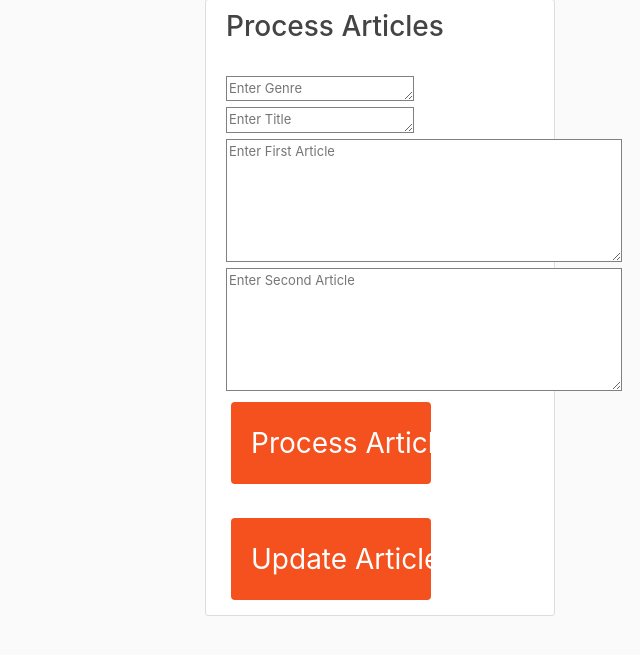
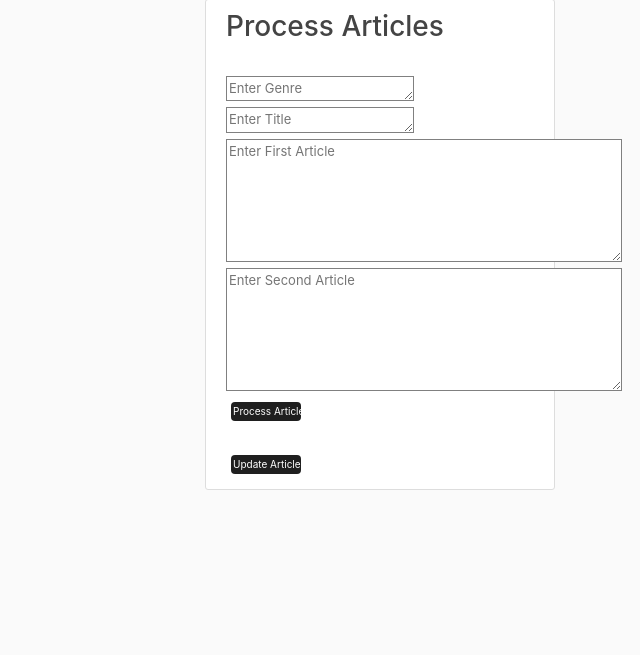
Before and after one commit to dthomas40/newssimplified, a Django app: page / in a window 1280 px wide. Shown: the part 81-736 px from the top of the page, without its empty margins (640-1280 px from the left). Run offline with Django 3.2, Linux system fonts and the light colour scheme; data that the repository does not hold is empty; some libraries are stand-ins or nearby versions.

Commit message:
styling changes

```diff
--- a/blog/templates/blog/base.html
+++ b/blog/templates/blog/base.html
@@ -42,13 +42,13 @@
       .button {
         display: inline-block;
         border-radius: 4px;
-        background-color: #f4511e;
+        background-color: #1f1f1f;
         border: none;
         color: #FFFFFF;
         text-align: center;
-        font-size: 28px;
-        padding: 20px;
-        width: 200px;
+        font-size: 10px;
+        padding: 2px;
+        width: 70px;
         transition: all 0.5s;
         cursor: pointer;
         margin: 5px;
@@ -66,7 +66,7 @@
         position: absolute;
         opacity: 0;
         top: 0;
-        right: -20px;
+        right: -7px;
         transition: 0.5s;
       }
 
```
